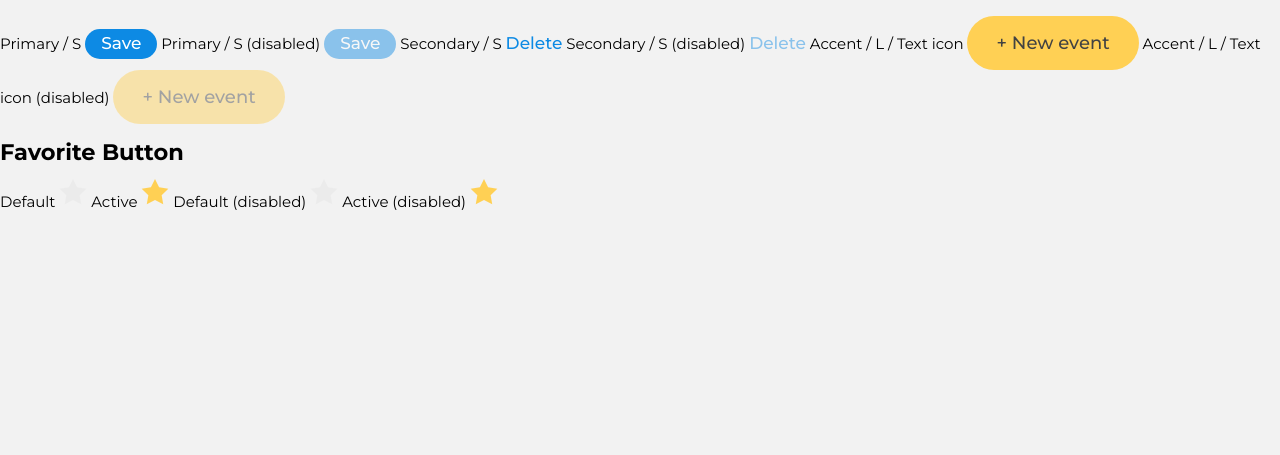
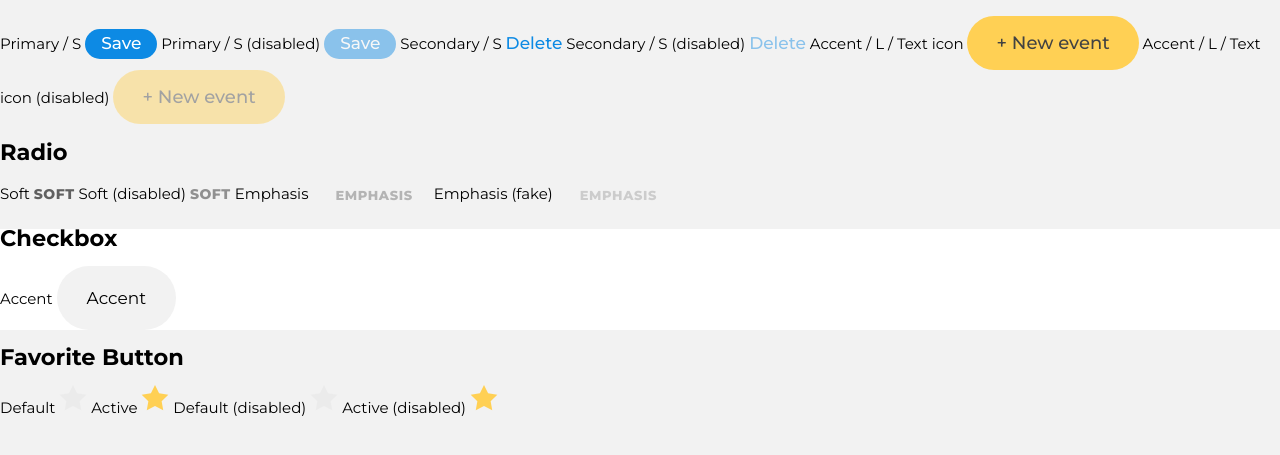
Before and after one commit to umnyash/big-trip, a website: page markup/ui-kit.html in a window 1280 px wide. Shown: the part 79-534 px from the top of the page. Drawn offline with Linux system fonts and the light colour scheme.

Commit message:
feat(markup): add checkers

```diff
--- a/markup/css/style.css
+++ b/markup/css/style.css
@@ -150,6 +150,124 @@
 
 /* #endregion */
 
+/* #region checker */
+
+.checker {
+  display: inline-block;
+}
+
+.checker__label {
+  display: block;
+}
+
+.checker__control[type="checkbox"]:enabled + .checker__label {
+  cursor: pointer;
+}
+
+.checker__control[type="radio"]:enabled:not(:checked) + .checker__label {
+  cursor: pointer;
+}
+
+/* accent */
+
+.checker--accent .checker__label {
+  padding: 22px 30px 21px;
+  border-radius: 1000px;
+  font-size: 17px;
+  line-height: 21px;
+  background: var(--background-primary-color);
+  transition: background-color 200ms linear;
+}
+
+.checker--accent:hover .checker__control:enabled:not(:checked) + .checker__label {
+  background-color: var(--brand-color-60);
+}
+
+.checker--accent .checker__control:checked + .checker__label {
+  background-color: var(--brand-color);
+}
+
+/* emphasis */
+
+.checker--emphasis .checker__label {
+  display: flex;
+  padding: 7px 16px 6px 8px;
+  border: 1px solid transparent;
+  border-radius: 1000px;
+  column-gap: 6px;
+  align-items: center;
+  font-size: 13px;
+  line-height: 16px;
+  font-weight: 800;
+  letter-spacing: 0.6px;
+  text-transform: uppercase;
+  color: var(--text-secondary-color);
+  opacity: 0.6;
+  transition: color 200ms linear;
+}
+
+.checker--emphasis .checker__label::before {
+  content: "";
+  width: 8px;
+  height: 8px;
+  border-radius: 50%;
+  background: var(--accent-color);
+  transform: scale(0);
+  transition: transform 200ms ease-in;
+}
+
+.checker--emphasis .checker__control:enabled + .checker__label {
+  opacity: 1;
+}
+
+.checker--emphasis:hover .checker__control:enabled:not(:checked) + .checker__label {
+  color: var(--text-secondary-color-strong);
+}
+
+.checker--emphasis .checker__control:checked + .checker__label {
+  color: var(--text-color);
+  border-color: currentColor;
+}
+
+.checker--emphasis .checker__control:checked + .checker__label::before {
+  transform: scale(1);
+  transition-timing-function: ease-out;
+}
+
+/* soft */
+
+.checker--soft .checker__label {
+  position: relative;
+  display: block;
+  font-size: 14px;
+  line-height: 17px;
+  font-weight: 800;
+  letter-spacing: 0.5px;
+  text-transform: uppercase;
+  opacity: 0.4;
+  transition: opacity 200ms linear;
+}
+
+.checker--soft .checker__label::before {
+  content: "";
+  position: absolute;
+  inset: -4px;
+}
+
+.checker--soft .checker__control:enabled + .checker__label {
+  opacity: 0.6;
+}
+
+.checker--soft:hover .checker__control:enabled:not(:checked) + .checker__label {
+  opacity: 0.8;
+}
+
+.checker--soft .checker__control:checked + .checker__label {
+  opacity: 1;
+}
+
+/* #endregion */
+
 /* #region favorite-button */
 
 .favorite-button {
--- a/markup/ui-kit.html
+++ b/markup/ui-kit.html
@@ -29,6 +29,36 @@
     <button class="button button--accent button--size_l" data-text-icon="+" disabled>New event</button>
   </section>
   <section>
+    <h2>Radio</h2>
+    Soft
+    <label class="checker checker--soft">
+      <input class="checker__control visually-hidden" name="checker-radio" type="radio">
+      <span class="checker__label">Soft</span>
+    </label>
+    Soft (disabled)
+    <label class="checker checker--soft">
+      <input class="checker__control visually-hidden" name="checker-radio" type="radio" disabled>
+      <span class="checker__label">Soft</span>
+    </label>
+    Emphasis
+    <label class="checker checker--emphasis">
+      <input class="checker__control visually-hidden" name="checker-radio" type="radio">
+      <span class="checker__label">Emphasis</span>
+    </label>
+    Emphasis (fake)
+    <span class="checker checker--emphasis">
+      <span class="checker__label">Emphasis</span>
+    </span>
+  </section>
+  <section style="background-color: var(--background-secondary-color);">
+    <h2>Checkbox</h2>
+    Accent
+    <label class="checker checker--accent">
+      <input class="checker__control visually-hidden" name="checker-checkboxes" type="checkbox">
+      <span class="checker__label">Accent</span>
+    </label>
+  </section>
+  <section>
     <h2>Favorite Button</h2>
     Default
     <button class="favorite-button" type="button" aria-pressed="false">
```
